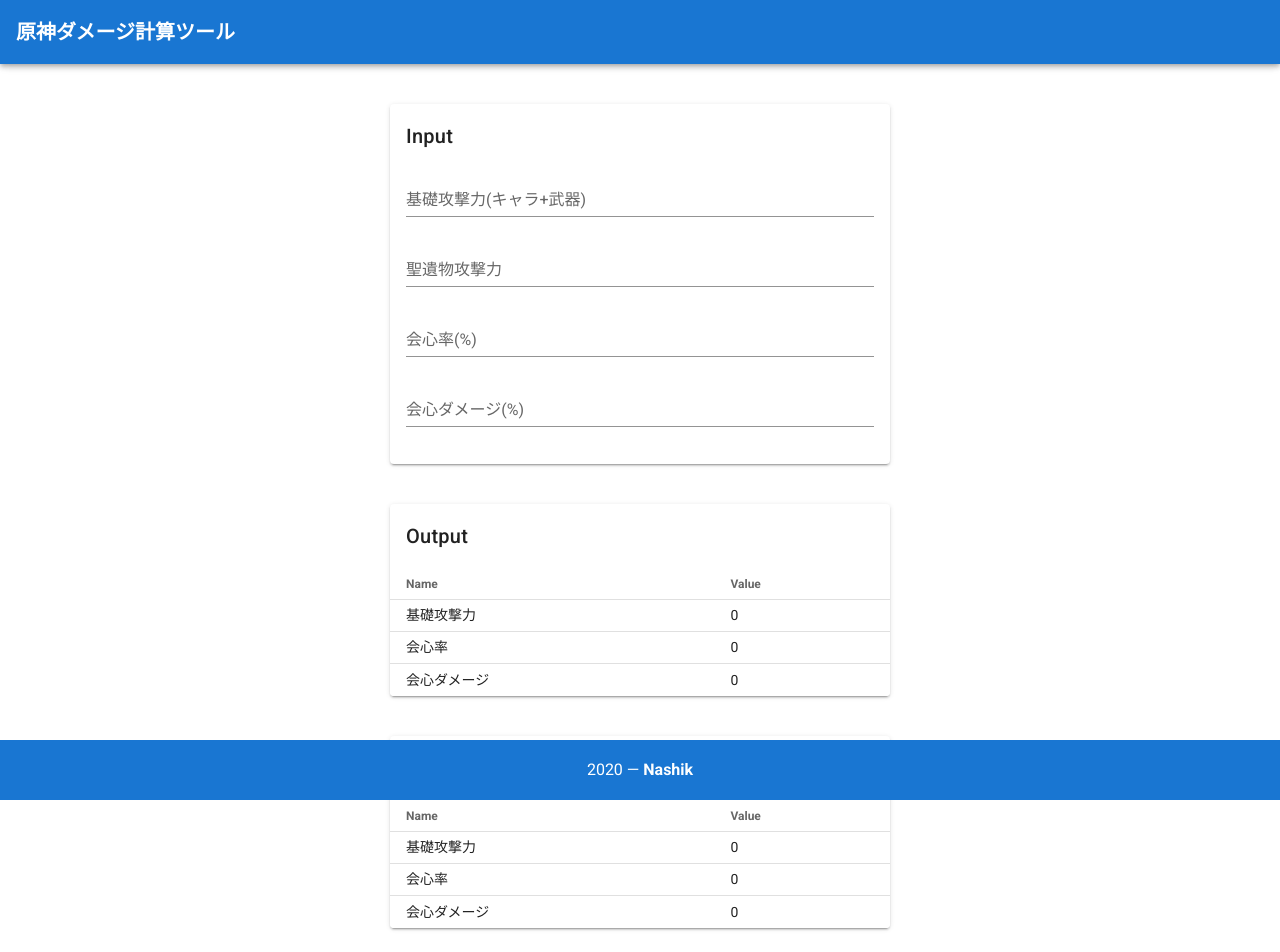
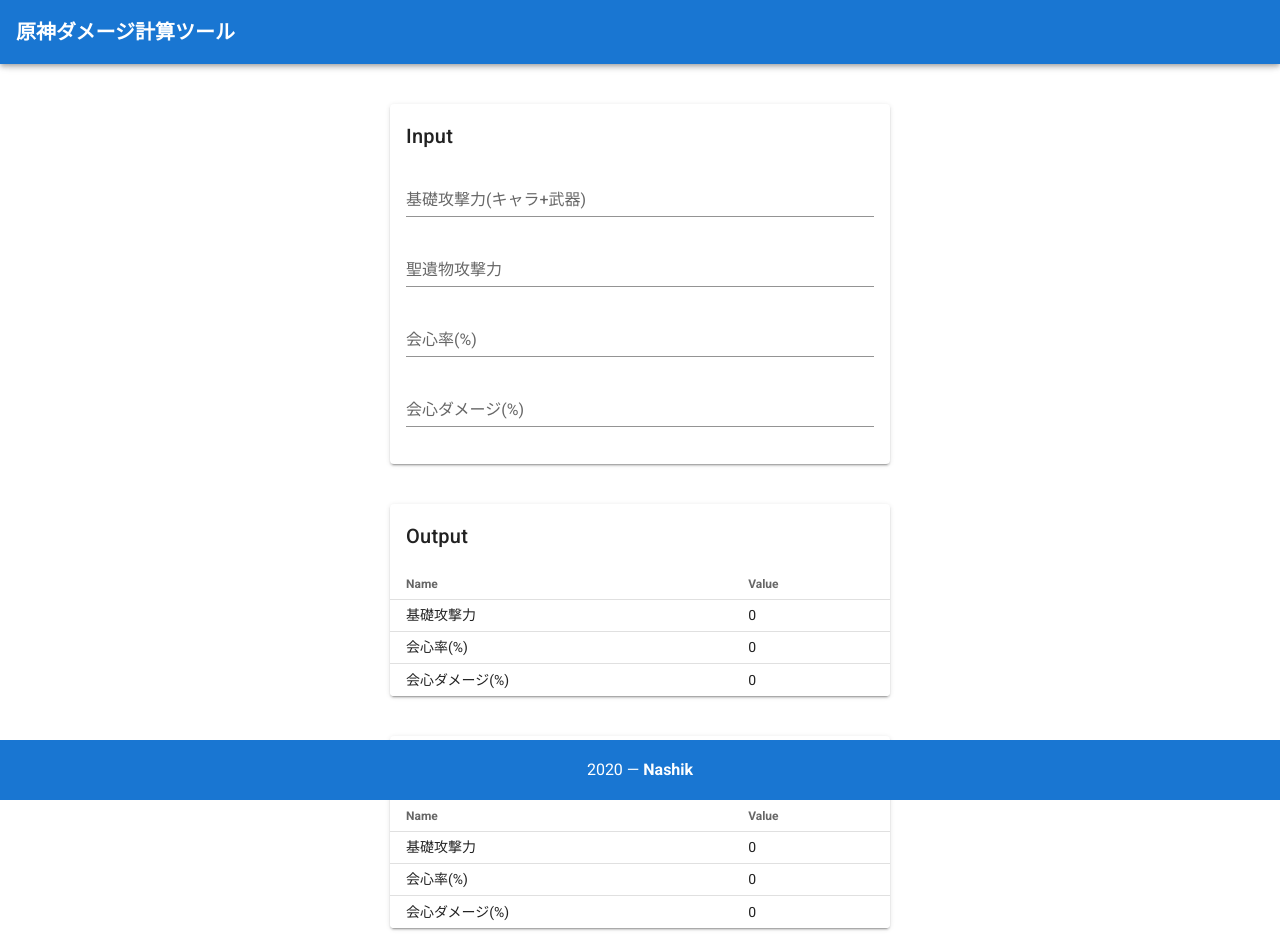
Before and after one commit to nashik/GenshinCalculator, a Vue app: page / in a window 1280 px wide. Shown: the top 952 px of the page. Built offline with nearby package versions, Linux system fonts and the light colour scheme.

Commit message:
change label name

```diff
--- a/src/components/organisms/Output.vue
+++ b/src/components/organisms/Output.vue
@@ -15,11 +15,11 @@
             <td>{{ total_attack }}</td>
           </tr>
           <tr>
-            <td>会心率</td>
+            <td>会心率(%)</td>
             <td>{{ critical_rate }}</td>
           </tr>
           <tr>
-            <td>会心ダメージ</td>
+            <td>会心ダメージ(%)</td>
             <td>{{ critical_damage }}</td>
           </tr>
         </tbody>
--- a/src/components/pages/GenshinCalc.vue
+++ b/src/components/pages/GenshinCalc.vue
@@ -30,11 +30,11 @@
                 <td>{{ total_attack }}</td>
               </tr>
               <tr>
-                <td>会心率</td>
+                <td>会心率(%)</td>
                 <td>{{ critical_rate }}</td>
               </tr>
               <tr>
-                <td>会心ダメージ</td>
+                <td>会心ダメージ(%)</td>
                 <td>{{ critical_damage }}</td>
               </tr>
             </tbody>
```
